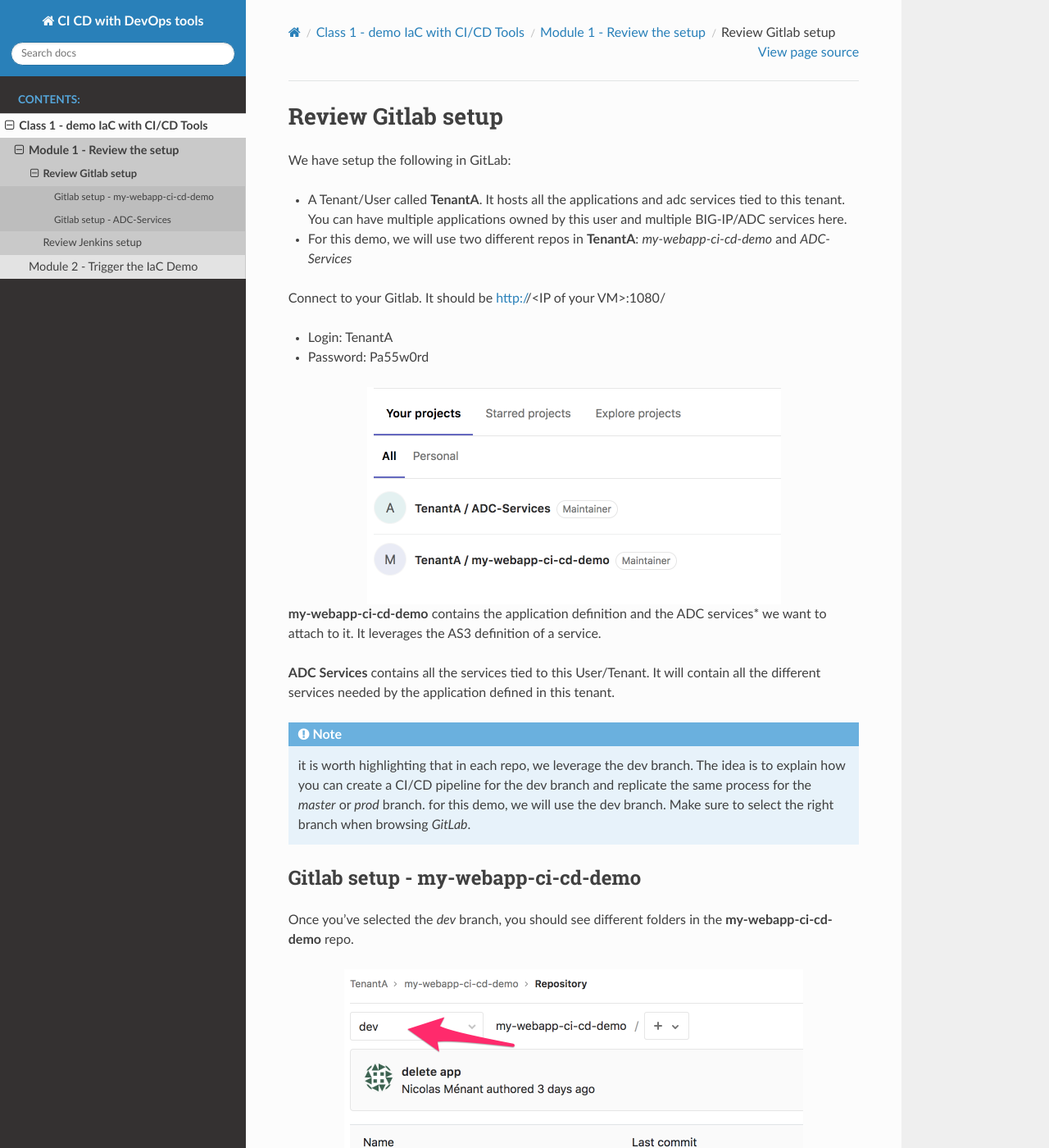
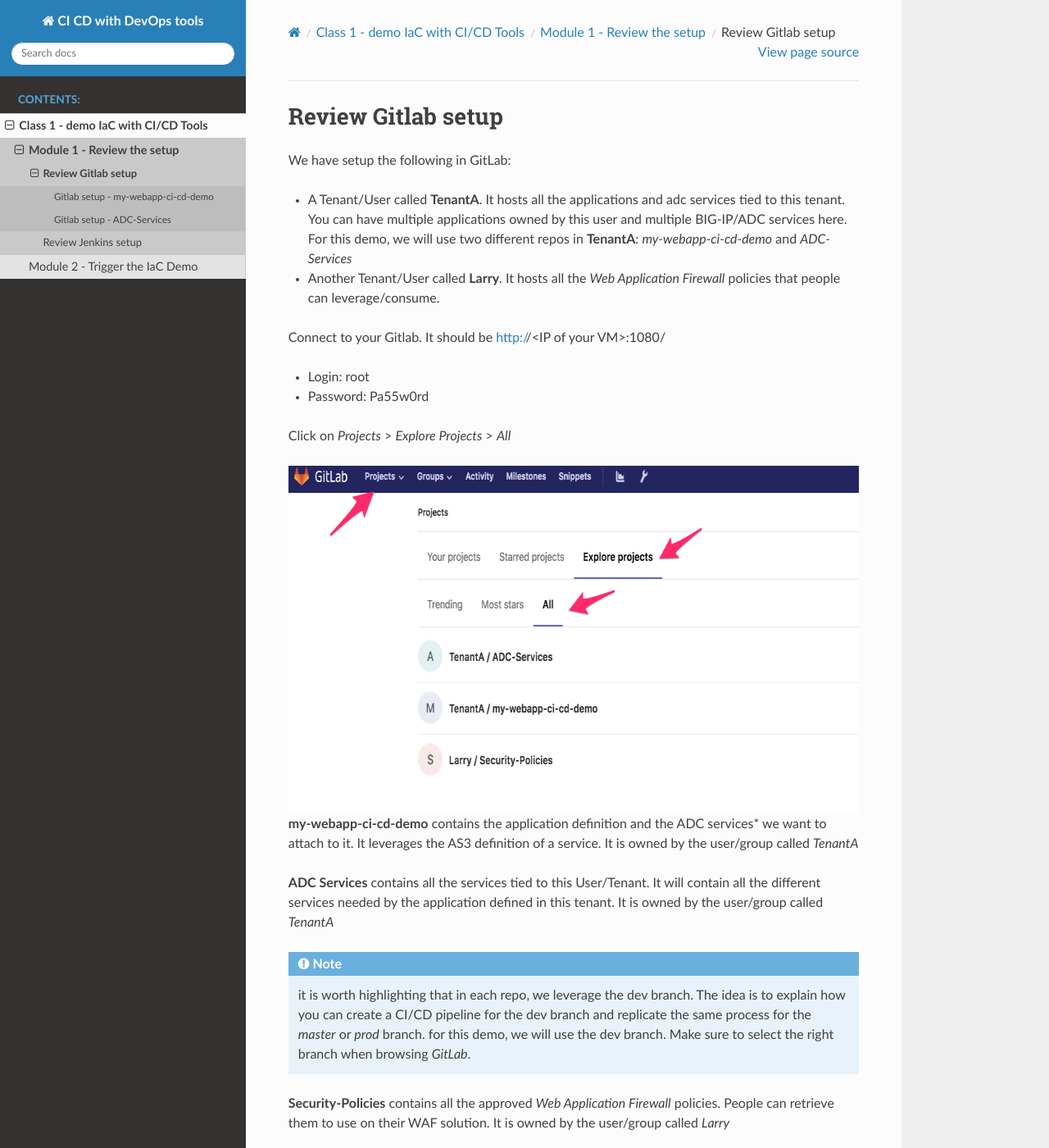
Before and after one commit to nmenant/ci-cd-env-setup, a Sphinx documentation site: the page built from docs/class1/module1/lab1.rst, in a window 1280 px wide and 1400 px high. Shown: the whole window at 82% size. Built offline with Sphinx 7.4.7 and the Read the Docs theme 2.0.0, drawn with Linux system fonts in a browser that asks for light colours.

Commit message:
Class1/module1/lab1 - add Larry policy

```diff
--- a/docs/class1/module1/lab1.rst
+++ b/docs/class1/module1/lab1.rst
@@ -5,26 +5,33 @@
 
 * A Tenant/User called **TenantA**. It hosts all the applications and adc services tied to this tenant.
   You can have multiple applications owned by this user and multiple BIG-IP/ADC services here.
-* For this demo, we will use two different repos in **TenantA**: *my-webapp-ci-cd-demo* and *ADC-Services*
+  For this demo, we will use two different repos in **TenantA**: *my-webapp-ci-cd-demo* and *ADC-Services*
+* Another Tenant/User called **Larry**. It hosts all the *Web Application Firewall* policies that people
+  can leverage/consume.
 
 Connect to your Gitlab. It should be http://<IP of your VM>:1080/
 
-* Login: TenantA
+* Login: root
 * Password: Pa55w0rd
 
-.. image:: ../../_static/class1/module1/img001.png
+Click on *Projects* > *Explore Projects* > *All*
+
+.. image:: ../../_static/class1/module1/img009.png
     :align: center
     :scale: 50%
 
 **my-webapp-ci-cd-demo** contains the application definition and the ADC services* we want to attach to it.
-It leverages the AS3 definition of a service.
+It leverages the AS3 definition of a service. It is owned by the user/group called *TenantA*
 
 **ADC Services** contains all the services tied to this User/Tenant. It will contain all the different services needed
-by the application defined in this tenant.
+by the application defined in this tenant. It is owned by the user/group called *TenantA*
 
 .. note:: it is worth highlighting that in each repo, we leverage the dev branch. The idea is to explain how you can
     create a CI/CD pipeline for the dev branch and replicate the same process for the *master* or *prod* branch. for this
     demo, we will use the dev branch. Make sure to select the right branch when browsing *GitLab*.
+
+**Security-Policies** contains all the approved *Web Application Firewall* policies. People can retrieve them to use on their
+WAF solution. It is owned by the user/group called *Larry*
 
 Gitlab setup - my-webapp-ci-cd-demo
 ^^^^^^^^^^^^^^^^^^^^^^^^^^^^^^^^^^^
```
Also changed, not shown: docs/_static/class1/module1/img009.png (added).
